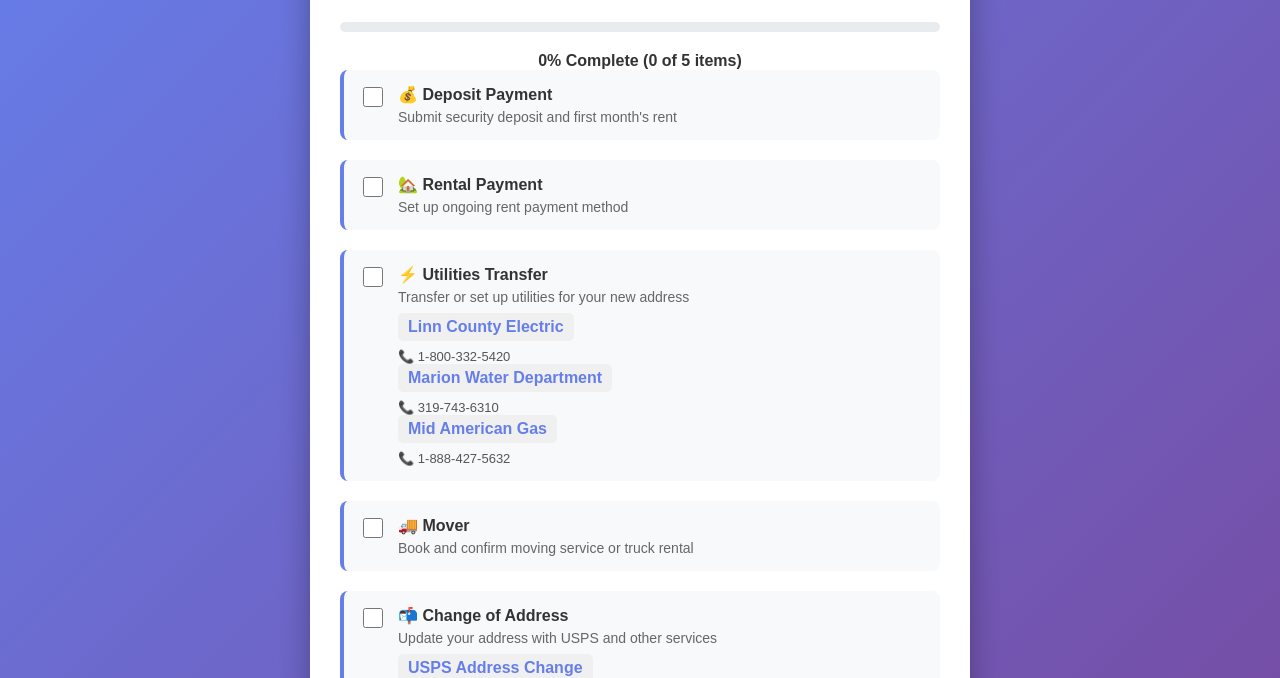
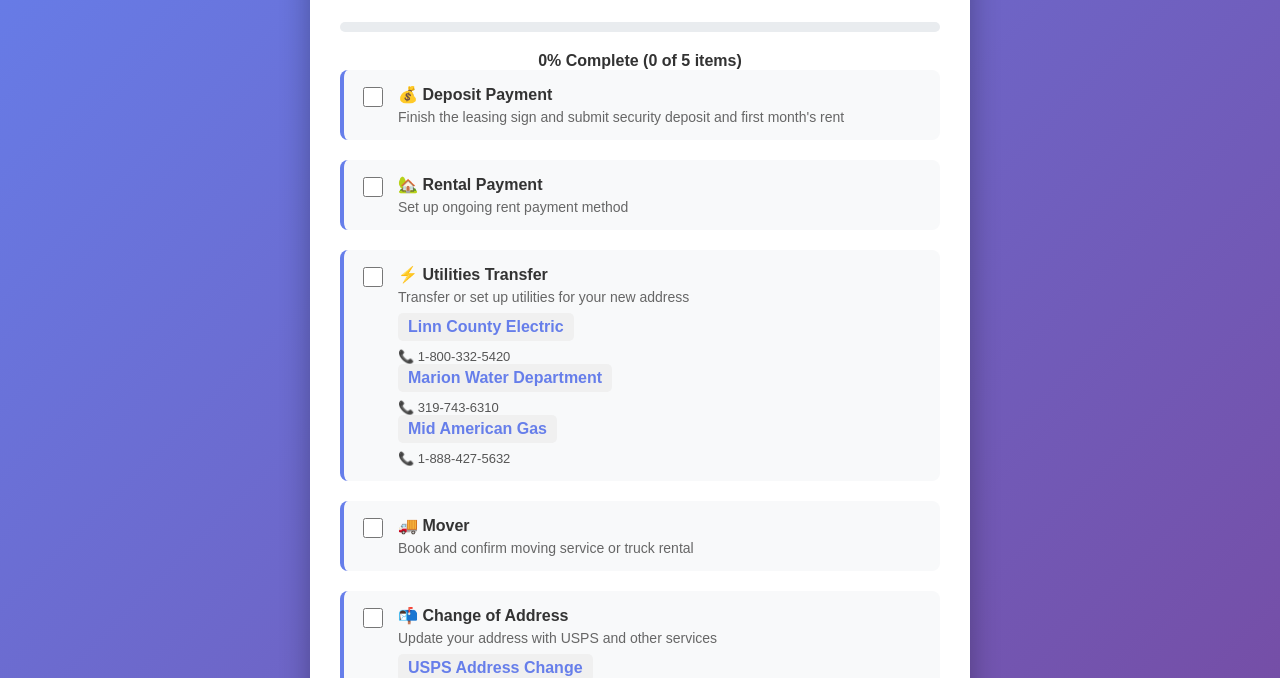
Before and after one commit to pythoncoder999/MoveInCheckList, a plain HTML site: page index.html in a window 1280 px wide. Shown: the part 123-801 px from the top of the page. Drawn offline with Linux system fonts and the light colour scheme.

Commit message:
Update index.html

```diff
--- a/index.html
+++ b/index.html
@@ -165,7 +165,7 @@
                 <input type="checkbox" id="deposit" onchange="updateProgress()">
                 <div class="item-content">
                     <div class="item-title">💰 Deposit Payment</div>
-                    <div class="item-details">Submit security deposit and first month's rent</div>
+                    <div class="item-details">Finish the leasing sign and submit security deposit and first month's rent</div>
                 </div>
             </div>
         </div>
```
